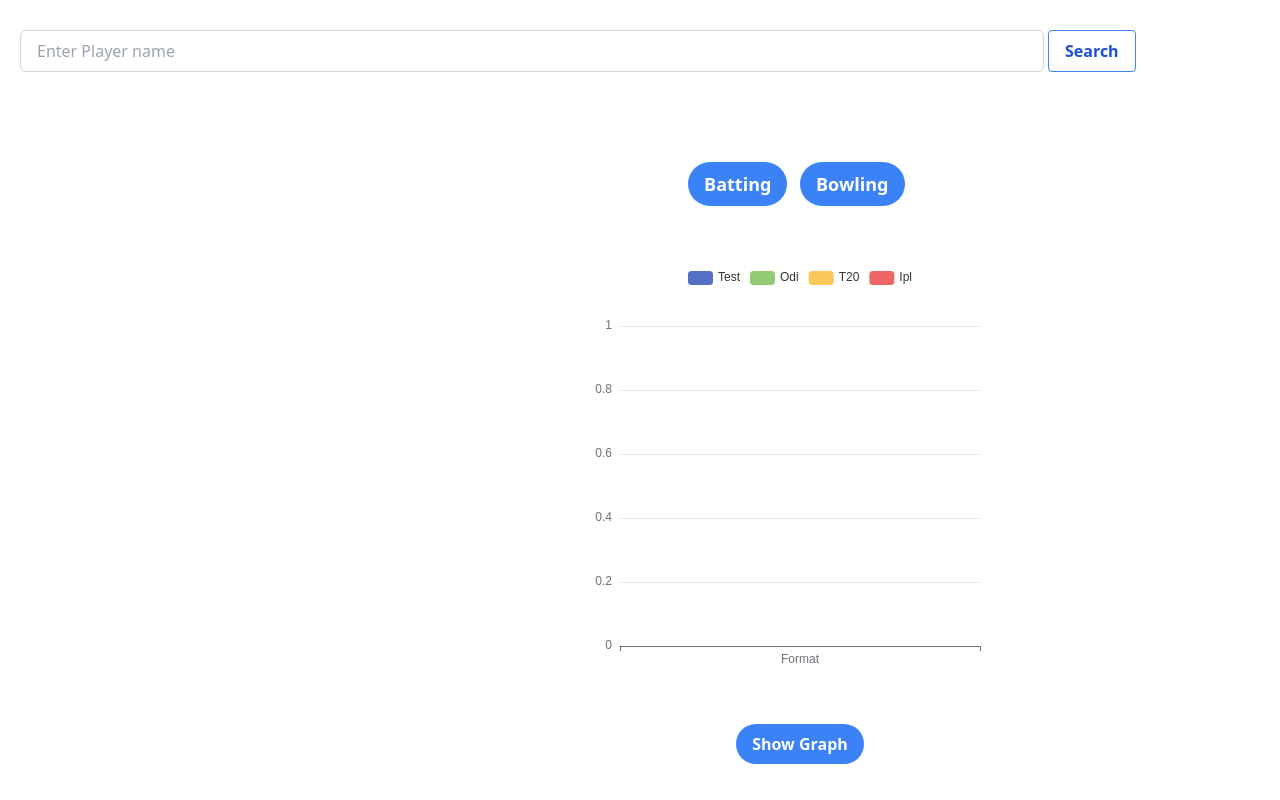
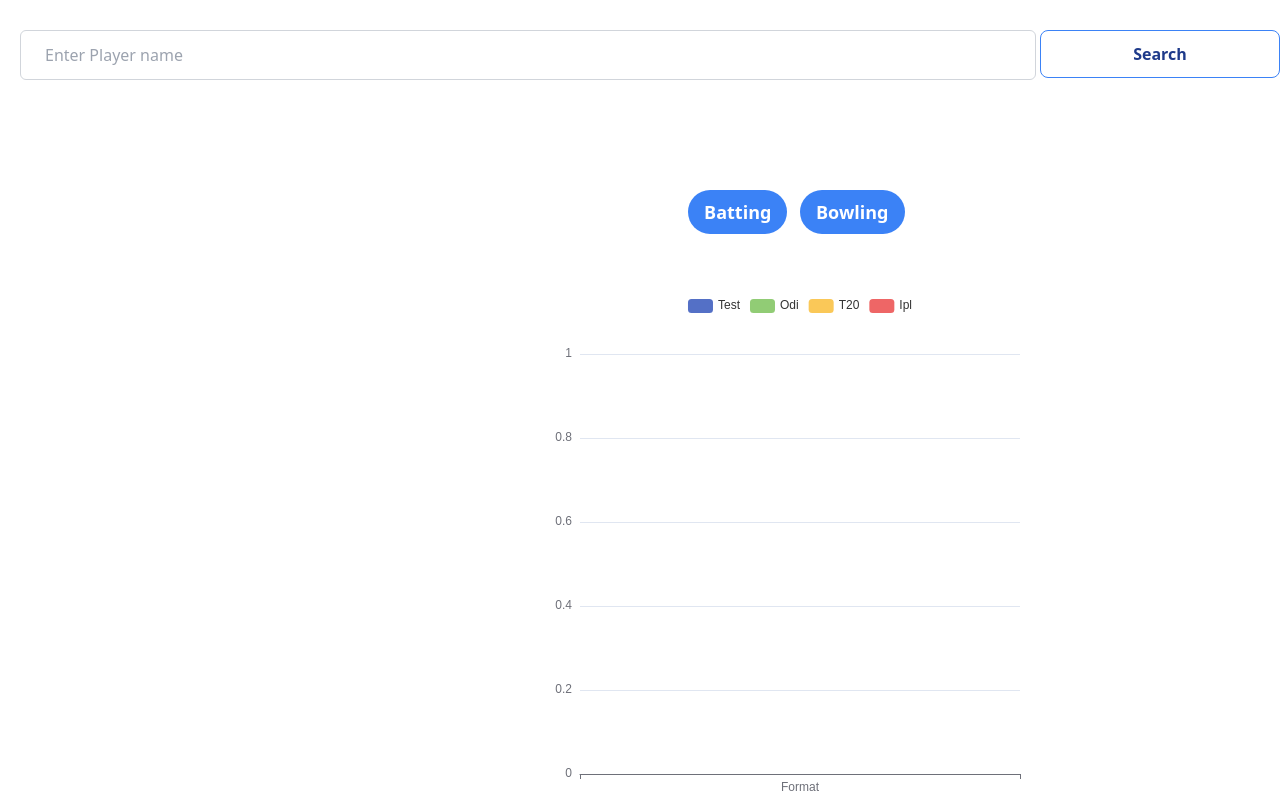
Before and after one commit to Khemendra-Bhardwaj/cricApp, a React (Create React App) app in the folder my-app/: page / in a window 1280 px wide. Shown: the top 800 px of the page. Built offline with nearby package versions, Linux system fonts and the light colour scheme.

Commit message:
Display only after click on search

```diff
--- a/my-app/src/Arena.js
+++ b/my-app/src/Arena.js
@@ -9,9 +9,6 @@ import Playerprofile  from './Playerprofile';
 
 
 export default function SearchBar() {
-
-
-
 
 
   // const optionV = {
@@ -45,11 +42,12 @@ export default function SearchBar() {
   // const [, ] = useState(second)
   const [showSelect, setShowSelect] = useState([0,0])
 
-  const [playerName, setPlayerName] = useState('Joe root');
+  const [playerName, setPlayerName] = useState('');
   const [stats, setStats] = useState([[]]);
   const [mode, setMode] = useState('batting');
   const [find, setFind] = useState('Matches');
   const [log_id, setLog_id] = useState(-1)
+  const [displayNone, setDisplayNone] = useState(0)
   // const [findBowl, setFindBowl] = useState('Matches')
   // const [optionVal, setOptionVal] = useState(optionV);
   const [playerInfo, setPlayerInfo] = useState({
@@ -77,6 +75,13 @@ export default function SearchBar() {
     console.log(stat);
   };
 
+useEffect(() => {
+  if(playerName.length === 0){
+    setDisplayNone(true)
+  }
+  else setDisplayNone(false)
+
+}, [playerName])
 
 
   const loadGetInfoApi = async(id)=>{
@@ -147,22 +152,24 @@ export default function SearchBar() {
   return (
     <>
 
-  <SearchBox playerName={playerName} setPlayerInfo={setPlayerInfo} setPlayerName={setPlayerName}   playerInfo= {playerInfo} setPlayerProfileData= {setPlayerProfileData} log_id={log_id} setLog_id={setLog_id}  />
+  <div class='ml-auto mr-auto '>
+  <SearchBox playerName={playerName} setDisplayNone={setDisplayNone} setPlayerInfo={setPlayerInfo} setPlayerName={setPlayerName}   playerInfo= {playerInfo} setPlayerProfileData= {setPlayerProfileData} log_id={log_id} setLog_id={setLog_id}  />
+  </div>
+
   <div class='flex flex-col md:flex-row h-screen  '>
-
 
 <div class="flex w-full md:w-1/4 bg-500 pl-2 pr-4">
   {playerProfileData &&   log_id !== -1 &&  (
     <Playerprofile playerId={playerInfo.id} playerProfileData={playerProfileData} />
   )}
 </div>
-
-    <div class='flex-1 flex flex-col items-center mt-6 ' style={ {}} >
+{/* { (displayNone === 2 ) &&  */}
+    <div class='flex-1 flex flex-col items-center mt-6  ' style={ {}} >
   <h1>{playerInfo.Name}</h1>
 
 
-  <div className="flex ">
-    <div class='w-1/2'>
+  <div className="flex mt-5 ">
+    <div class='w-1/2 '>
   <button class="bg-blue-500 hover:bg-blue-700 text-white font-bold py-2 px-4 rounded-full mb-2 mr-5 text-lg" onClick={getBattingData}>
     Batting
   </button>
@@ -173,6 +180,7 @@ export default function SearchBar() {
   </button>
   </div>
 </div>
+
       <div class='mt-3  w-1/6'>
       <Selectbar  find = {find} setFind={setFind}  showSelect= {showSelect}  />
       </div>
@@ -180,7 +188,7 @@ export default function SearchBar() {
       <Graph  stats={stats} setStats={setStats}  find = {find}  />
       </div>
       </div>
-
+{/* } */}
       </div>
 
 
--- a/my-app/src/Graph.js
+++ b/my-app/src/Graph.js
@@ -137,7 +137,7 @@ export default function Graph({find,stats,setStats  }) {
     <>
 
     { graphType === 'bar'  &&
-     <ReactEcharts option={optionVal} style={{ width: '450px', height: '450px' }}  />
+     <ReactEcharts option={optionVal} style={{ width: '550px', height: '550px' }}  />
 
      }
 
--- a/my-app/src/Search.js
+++ b/my-app/src/Search.js
@@ -1,6 +1,6 @@
 import React, {useEffect, useState} from 'react'
 
-export default function SearchBox({playerName, setPlayerInfo, setPlayerName, playerInfo , setPlayerProfileData , setLog_id, log_id}) {
+export default function SearchBox({playerName, setDisplayNone,  setPlayerInfo, setPlayerName, playerInfo , setPlayerProfileData , setLog_id, log_id}) {
 
     // initially Loading for KL rahul
 
@@ -58,6 +58,11 @@ export default function SearchBox({playerName, setPlayerInfo, setPlayerName, pla
     //  Arena
 
     const handleSearch = async () => {
+      if(playerName.length === 0 ){
+        alert('Enter Something ')
+
+      }
+      else{
         const url = `https://cricbuzz-cricket.p.rapidapi.com/stats/v1/player/search?plrN=${playerName}`;  /// 1st Call
         const options = {
           method: 'GET',
@@ -72,12 +77,13 @@ export default function SearchBox({playerName, setPlayerInfo, setPlayerName, pla
           const result = await response.json();
           console.log(result);
           setLog_id(result.player[0].id)   // 1000
-          await getThatPlayer(result);
-
+            await getThatPlayer(result);
+            setDisplayNone(2)
           // setLog_id(8733)
         } catch (error) {
           console.error(error);
         }
+      }
       };
 
       const getThatPlayer = async (result) => {
@@ -112,22 +118,25 @@ export default function SearchBox({playerName, setPlayerInfo, setPlayerName, pla
     <div  style={ {
       marginBottom:'50px',
       marginTop:'30px'
-    } }>
+    } } class=' flex item-center container'  >
+
 
 <input
   type="text"
   placeholder="Enter Player name"
-  class="border border-gray-300 rounded-md px-4 py-2 w-3/4 w-4/5 ml-5 mb-4 "
+  class="border border-gray-300 rounded-md px-6 py-3 w-3/4 w-4/5 ml-5 mb-4 "
   onChange={(e) => setPlayerName(e.target.value)}
 />
 
+<div class='ml-auto mr-auto '>
 <button
   type="submit"
-  class="bg-transparent hover:bg-blue-500 text-blue-700 font-semibold hover:text-white py-2 px-4 ml-1 border border-blue-500 hover:border-transparent rounded"
+  class="bg-transparent hover:bg-blue-500 text-blue-900 font-semibold hover:text-white py-2 px-4 ml-1 border border-blue-500 hover:border-transparent rounded-lg w-60 h-12"
   onClick={handleSearch}
 >
   Search
 </button>
+</div>
 
 
 
```
